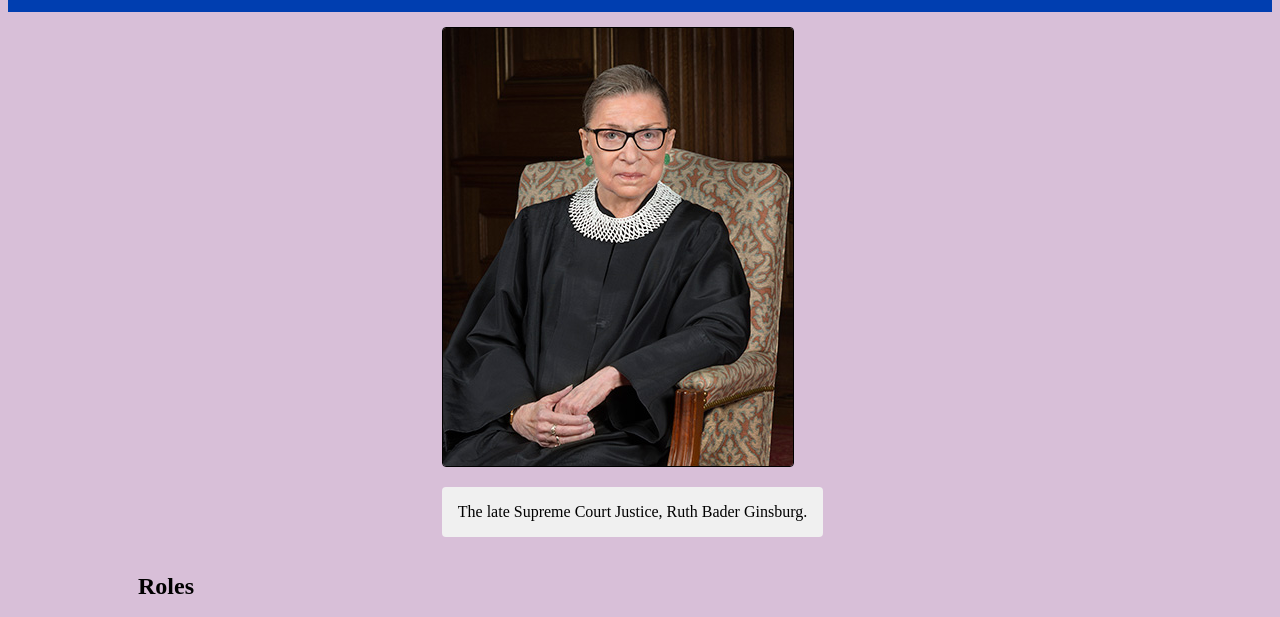
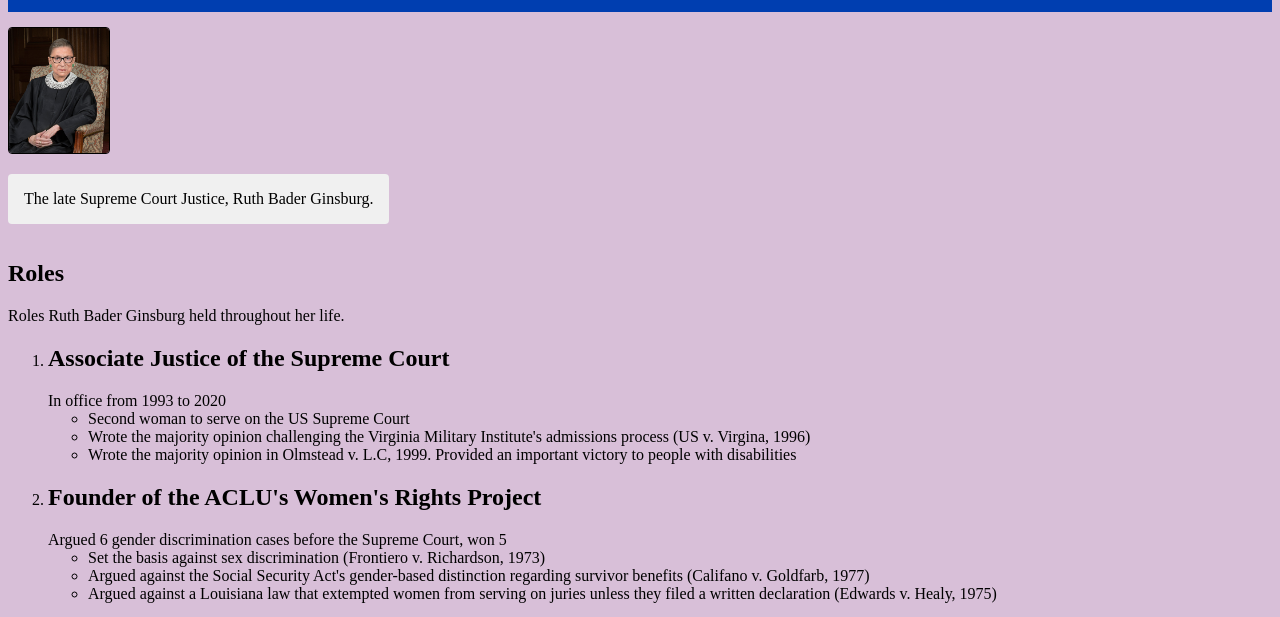
Before and after one commit to apatel04/assignment-1, a website: page public/asst-1/index.html in a window 1280 px wide. Shown: the part 154-771 px from the top of the page. Drawn offline with Linux system fonts and the light colour scheme; a web font is replaced by a local one.

Commit message:
Update styles.css

```diff
--- a/public/asst-1/styles.css
+++ b/public/asst-1/styles.css
@@ -25,7 +25,8 @@ body {
     display: flex;
     flex-direction: row;
     flex-wrap: wrap;
-    justify-content: center;
+    margin-right: 15px;
+    justify-content: space-between;
     align-items: flex-start;
 }
 
@@ -33,7 +34,7 @@ body {
     border-radius: 4px;
     border-width: 1px;
     border-style: solid;
-    width: 100;
+    width: 100px;
 }
 
 .wrapper {
```
